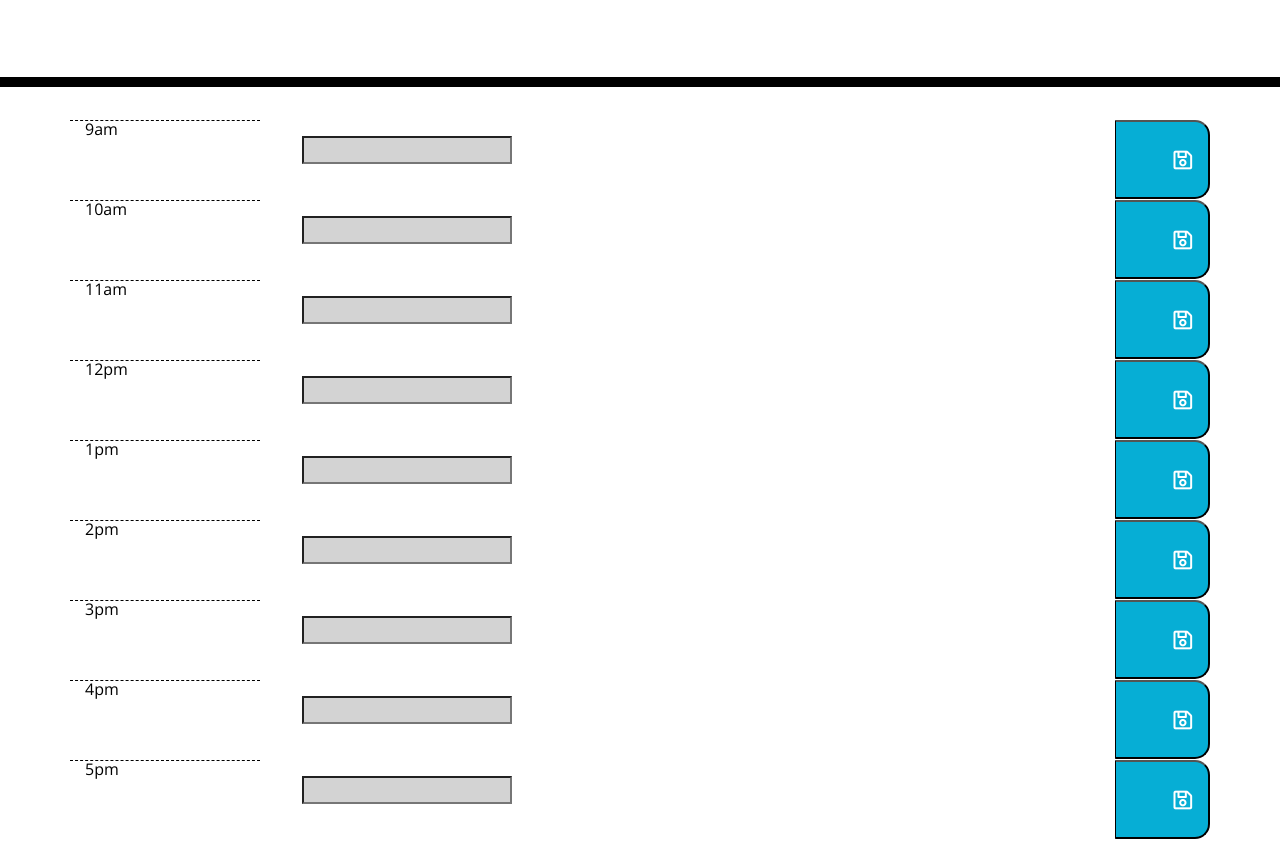
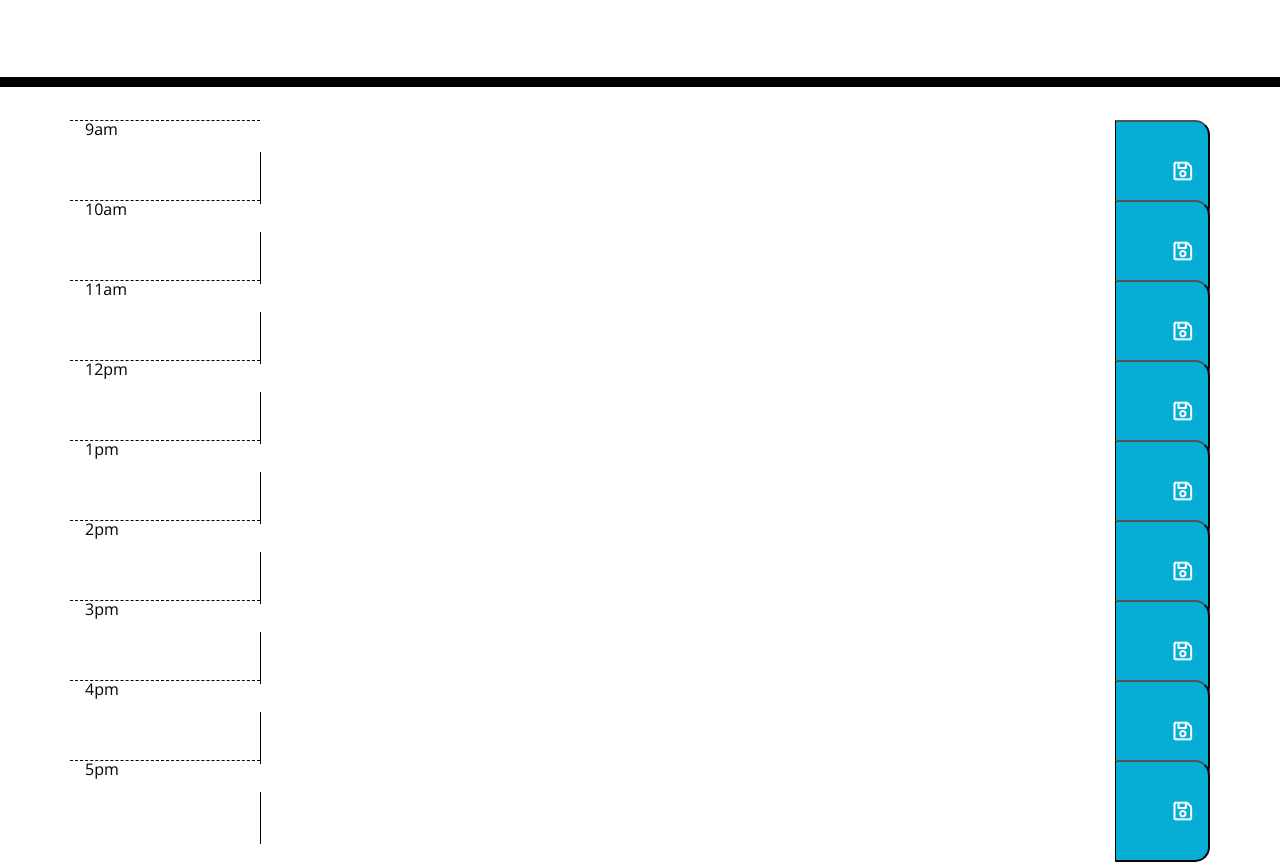
Before and after one commit to JonHB82/Calendar, a plain HTML site: page index.html in a window 1280 px wide. Shown: the part 181-1046 px from the top of the page. Before the commit the page ends 1020 px from the top, so only its background shows below. Drawn offline with nearby package versions, Linux system fonts and the light colour scheme.

Commit message:
Updated html

```diff
--- a/index.html
+++ b/index.html
@@ -34,7 +34,7 @@
       <form class="row" id="9am">
         <div class="col-md-2 hour">9am</div>
         <div class="col-md-9 description p-0">
-          <input id="0" class="past"></input>
+          <textarea class="col-md event"></textarea>
         </div>
         <button class="col-md-1 saveBtn">
           <i class="far fa-save fa-lg"></i>
@@ -44,7 +44,7 @@
       <form class="row" id="10am">
         <div class="col-md-2 hour">10am</div>
         <div class="col-md-9 description p-0">
-          <input id="0" class="past"></input>
+          <textarea class="col-md event"></textarea>
         </div>
         <button class="col-md-1 saveBtn">
           <i class="far fa-save fa-lg"></i>
@@ -54,7 +54,7 @@
       <form class="row" id="11am">
         <div class="col-md-2 hour">11am</div>
         <div class="col-md-9 description p-0">
-          <input id="0" class="past"></input>
+          <textarea class="col-md event"></textarea>
         </div>
         <button class="col-md-1 saveBtn">
           <i class="far fa-save fa-lg"></i>
@@ -64,7 +64,7 @@
       <form class="row" id="12pm">
         <div class="col-md-2 hour">12pm</div>
         <div class="col-md-9 description p-0">
-          <input id="0" class="past"></input>
+          <textarea class="col-md event"></textarea>
         </div>
         <button class="col-md-1 saveBtn">
           <i class="far fa-save fa-lg"></i>
@@ -74,7 +74,7 @@
       <form class="row" id="1pm">
         <div class="col-md-2 hour">1pm</div>
         <div class="col-md-9 description p-0">
-          <input id="0" class="past"></input>
+          <textarea class="col-md event"></textarea>
         </div>
         <button class="col-md-1 saveBtn">
           <i class="far fa-save fa-lg"></i>
@@ -84,7 +84,7 @@
       <form class="row" id="2pm">
         <div class="col-md-2 hour">2pm</div>
         <div class="col-md-9 description p-0">
-          <input id="0" class="past"></input>
+          <textarea class="col-md event"></textarea>
         </div>
         <button class="col-md-1 saveBtn">
           <i class="far fa-save fa-lg"></i>
@@ -94,7 +94,7 @@
       <form class="row" id="3pm">
         <div class="col-md-2 hour">3pm</div>
         <div class="col-md-9 description p-0">
-          <input id="0" class="past"></input>
+          <textarea class="col-md event"></textarea>
         </div>
         <button class="col-md-1 saveBtn">
           <i class="far fa-save fa-lg"></i>
@@ -104,7 +104,7 @@
       <form class="row" id="4pm">
         <div class="col-md-2 hour">4pm</div>
         <div class="col-md-9 description p-0">
-          <input id="0" class="past"></input>
+          <textarea class="col-md event"></textarea>
         </div>
         <button class="col-md-1 saveBtn">
           <i class="far fa-save fa-lg"></i>
@@ -114,7 +114,7 @@
       <form class="row" id="5pm">
         <div class="col-md-2 hour">5pm</div>
         <div class="col-md-9 description p-0">
-          <input id="0" class="past"></input>
+          <textarea class="col-md event"></textarea>
         </div>
         <button class="col-md-1 saveBtn">
           <i class="far fa-save fa-lg"></i>
@@ -125,5 +125,6 @@
 
     <script src="https://cdnjs.cloudflare.com/ajax/libs/jquery/3.2.1/jquery.min.js"></script>
     <script src="https://cdnjs.cloudflare.com/ajax/libs/moment.js/2.24.0/moment.min.js"></script>
+    <script src="assets/script.js"></script>
   </body>
 </html>
```
